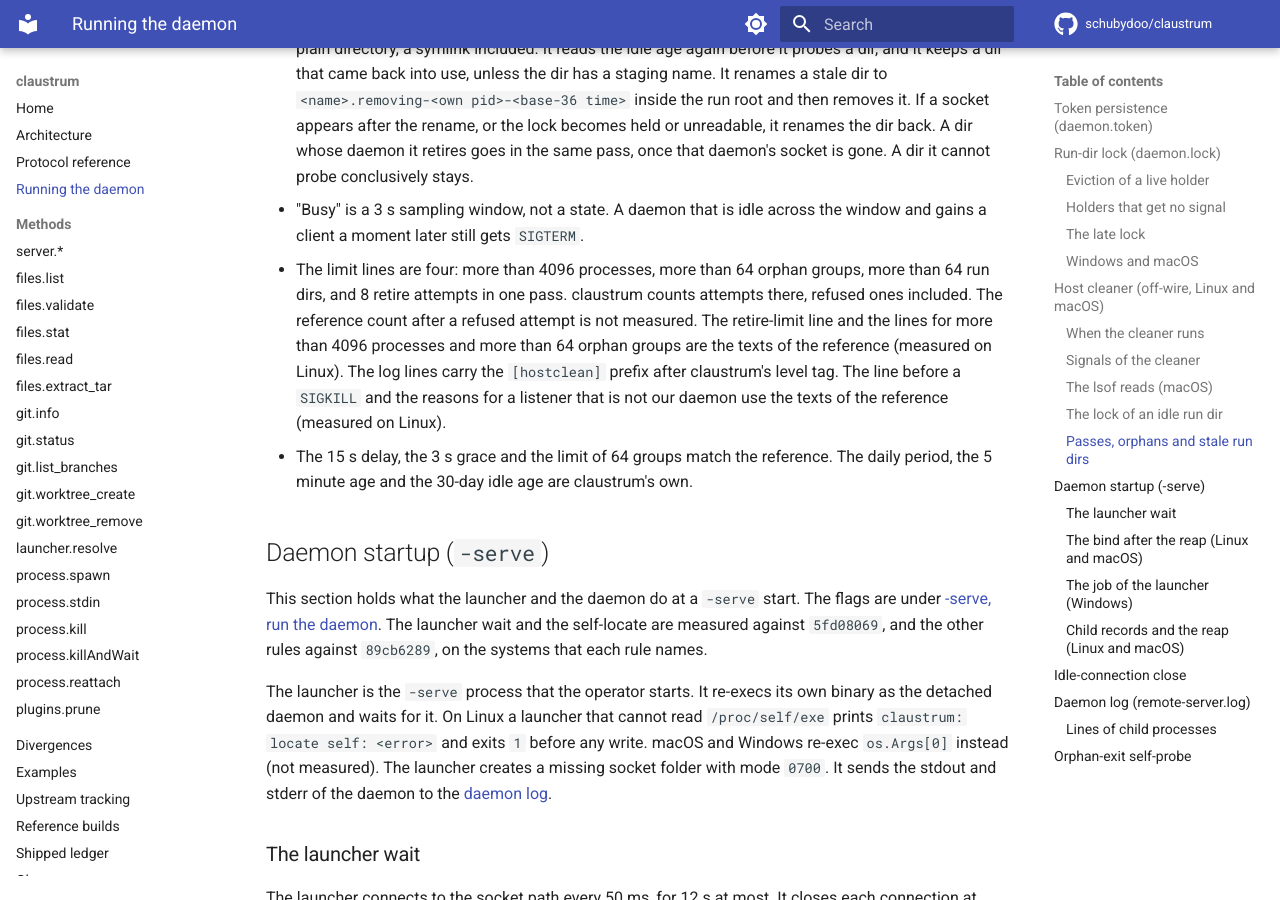
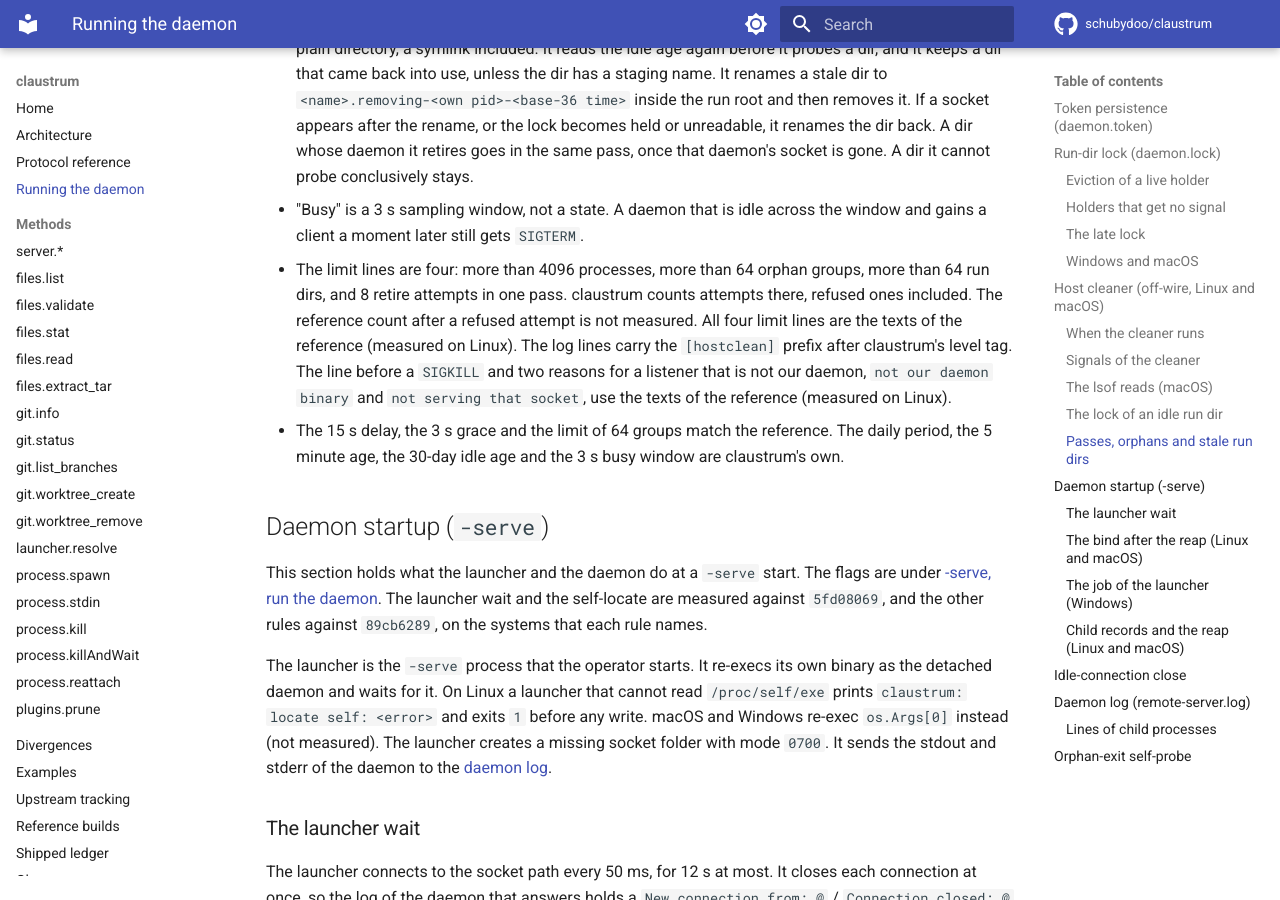
Before and after one commit to schubydoo/claustrum, an MkDocs documentation site: the page built from docs/DAEMON.md, in a window 1280 px wide and 900 px high, scrolled down 7893 px. Built offline with MkDocs 1.6.1 and Material for MkDocs 9.7.7, drawn with Linux system fonts in a browser that asks for light colours; comment, search, counter and statistics services are not loaded.

Commit message:
docs: name the two measured listener reasons and the own busy window of the cleaner
Co-Authored-By: Claude Opus 5.5 <noreply@anthropic.com>

```diff
--- a/docs/DAEMON.md
+++ b/docs/DAEMON.md
@@ -392,15 +392,14 @@ reference.
 - The limit lines are four: more than 4096 processes, more than 64 orphan
   groups, more than 64 run dirs, and 8 retire attempts in one pass. claustrum
   counts attempts there, refused ones included. The reference count after a
-  refused attempt is not measured. The retire-limit line and the lines for more
-  than 4096 processes and more than 64 orphan groups are the texts of the
-  reference (measured on Linux). The log
-  lines carry the `[hostclean]` prefix after claustrum's level tag. The line
-  before a `SIGKILL` and the reasons for a listener that is not our daemon use
-  the texts of the reference (measured on Linux).
+  refused attempt is not measured. All four limit lines are the texts of the
+  reference (measured on Linux). The log lines carry the `[hostclean]` prefix
+  after claustrum's level tag. The line before a `SIGKILL` and two reasons for
+  a listener that is not our daemon, `not our daemon binary` and `not serving
+  that socket`, use the texts of the reference (measured on Linux).
 - The 15 s delay, the 3 s grace and the limit of 64 groups match the
-  reference. The daily period, the 5 minute age and the 30-day idle age are
-  claustrum's own.
+  reference. The daily period, the 5 minute age, the 30-day idle age and the
+  3 s busy window are claustrum's own.
 
 ## Daemon startup (`-serve`)
 
```
Also changed, not shown: 1 other file.
